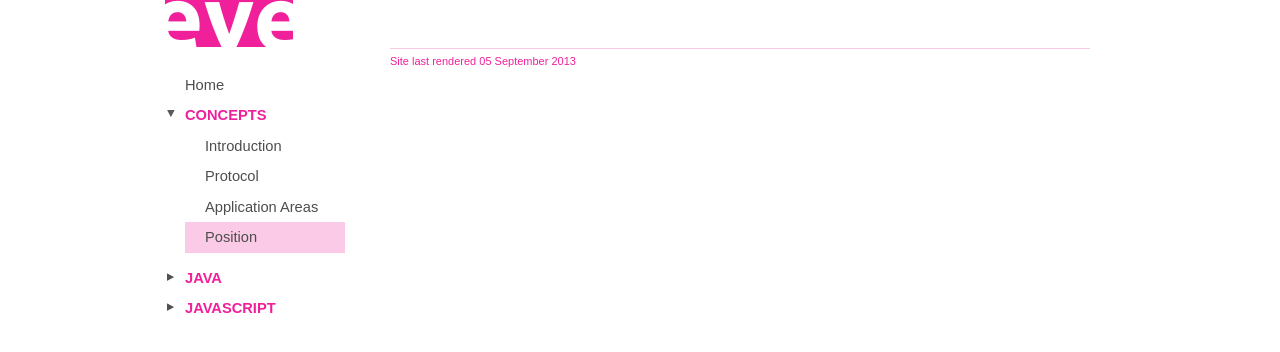
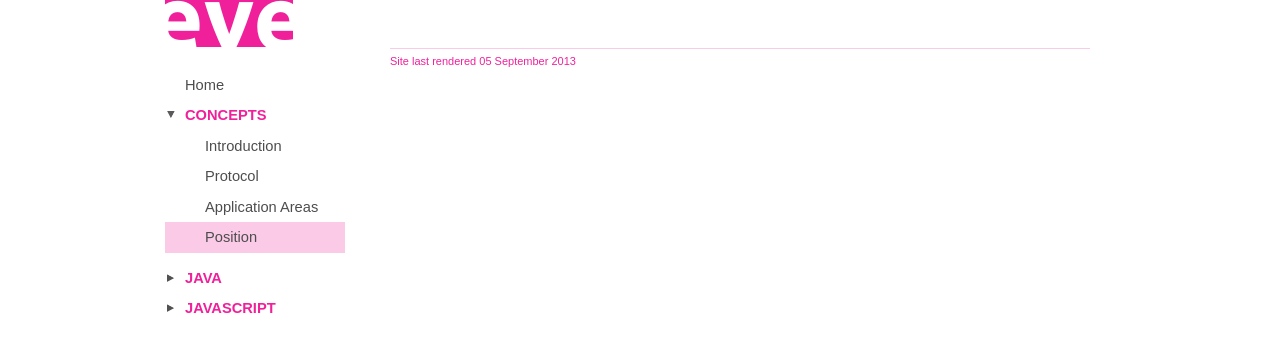
Before and after one commit to almende/eve, a Jekyll site: the page built from concepts/position.md, in a window 1280 px wide. Shown: the part 151-503 px from the top of the page. Built offline with Jekyll 4.4.1, drawn with Linux system fonts in a browser that asks for light colours.

Commit message:
Improved menu

```diff
--- a/_layouts/default.html
+++ b/_layouts/default.html
@@ -46,7 +46,7 @@
                         <a href="/eve/index.html">Home</a>
                     </li>
                     <li id="concepts">
-                        Concepts
+                        <span class="title">Concepts</span>
                         <ul>
                             <li><a href="/eve/concepts/introduction.html">Introduction</a></li>
                             <li><a href="/eve/concepts/protocol.html">Protocol</a></li>
@@ -56,13 +56,13 @@
                     </li>
 
                     <li id="java">
-                        Java
+                        <span class="title">Java</span>
                         <ul>
                             <li><a href="/eve/implementations/java/introduction.html">Introduction</a></li>
                             <li><a href="/eve/implementations/java/downloads.html">Downloads</a></li>
                             <li><a href="/eve/implementations/java/getting_started.html">Getting Started</a></li>
                             <li id="reference">
-                                Reference
+                                <span class="title">Reference</span>
                                 <ul>
                                     <li><a href="/eve/implementations/java/libraries.html">Libraries</a></li>
                                     <li><a href="/eve/implementations/java/configuration.html">Configuration</a></li>
@@ -76,7 +76,7 @@
                         </ul>
                     </li>
                     <li id="javascript">
-                        JavaScript
+                        <span class="title">JavaScript</span>
                         <ul>
                             <li><a href="/eve/implementations/javascript/introduction.html">Introduction</a></li>
                             <li><a href="/eve/implementations/javascript/downloads.html">Downloads</a></li>
--- a/css/menu.css
+++ b/css/menu.css
@@ -27,21 +27,33 @@
 
     line-height:140%;
     text-indent:0;
-    background-position: 2px 10px;
-    background-repeat: no-repeat;
+}
 
+#menu-tree li li {
     padding-left: 20px;
 }
 
-#menu-tree li li, #menu-tree li.home {
+#menu-tree li li,
+#menu-tree li.home {
     text-decoration: none;
     text-transform: none;
     font-weight: normal;
+    padding-left: 20px;
 }
+
+#menu-tree li li {
+    padding-left: 40px;
+}
+
+#menu-tree li li.collapsed {
+    padding-left: 20px;
+}
+
 
 #menu-tree li a {
     color: #4D4D4D;
     text-decoration: none;
+    padding: 0;
 }
 
 #menu-tree li.current {
@@ -55,14 +67,26 @@
 }
 
 /* Collapsed state for list element */
-#menu-tree .collapsed {
+#menu-tree .collapsed > .title {
     background-image: url('img/collapsed.png');
+    cursor: pointer;
 }
 
 /* Expanded state for list element
 /* NOTE: This class must be located UNDER the collapsed one */
-#menu-tree .expanded {
+#menu-tree .expanded > .title {
     background-image: url('img/expanded.png');
+}
+
+#menu-tree .title {
+    padding-left: 20px;
+    background-position: 2px 6px;
+    background-repeat: no-repeat;
+    display: block;
+}
+
+#menu-tree .collapsed li {
+    cursor: default;
 }
 
 .download {
--- a/js/menu.js
+++ b/js/menu.js
@@ -3,48 +3,44 @@
  http://jasalguero.com/ledld/development/web/expandable-list/
  */
 
-var loaded = false;
-
 function prepareMenu() {
     var menuTree = $('#menu-tree');
 
     // make all expandable list items clickable
-    menuTree.find('li:has(ul)')
+    menuTree.find('.title')
         .click( function(event) {
             if (this == event.target) {
-                $(this).toggleClass('expanded');
-                $(this).children('ul').toggle(loaded ? 400: 0);
+                var li = $(this).parent();
+                toggleExpanded(li, 400);
 
                 storeExpanded();
 
                 return false;
             }
         })
+        .parent()
         .addClass('collapsed')
         .children('ul').hide();
 
     // restore the last state: expanded.collapsed items
     loadExpanded();
 
-    // find the page where we are now
+    // find the page where we are now and highlight it
     menuTree.find('a').each(function (index, elem) {
         if (location.href.indexOf(elem.href) == 0) {
-            // highlight it
-            var parent =  $(elem).parent();
+            var parent = $(elem).parent();
             parent.addClass('current');
 
             // expand all elements to this path
             while (parent[0]) {
                 if (parent.hasClass('collapsed') && !parent.hasClass('expanded')) {
-                    parent.click();
+                    toggleExpanded(parent, 0);
                 }
 
                 parent = parent.parent();
             }
         }
     });
-
-    loaded = true;
 }
 
 // store the expanded menu items in local storage
@@ -68,17 +64,24 @@
         if (window['localStorage']) {
             var expanded = ['concepts']; // default
             if (localStorage['expanded']) {
-                var expanded = JSON.parse(localStorage['expanded']);
+                expanded = JSON.parse(localStorage['expanded']);
             }
 
             expanded.forEach(function (id) {
-                $('#' + id).click();
+                var li = $('#' + id);
+                toggleExpanded(li, 0);
             });
         }
     }
     catch(e) {}
 }
 
+function toggleExpanded (elem, duration) {
+    elem.toggleClass('expanded')
+        .children('ul')
+        .toggle(duration)
+}
+
 $(document).ready( function() {
     prepareMenu()
 });
```
Also changed, not shown: 1 other file.
